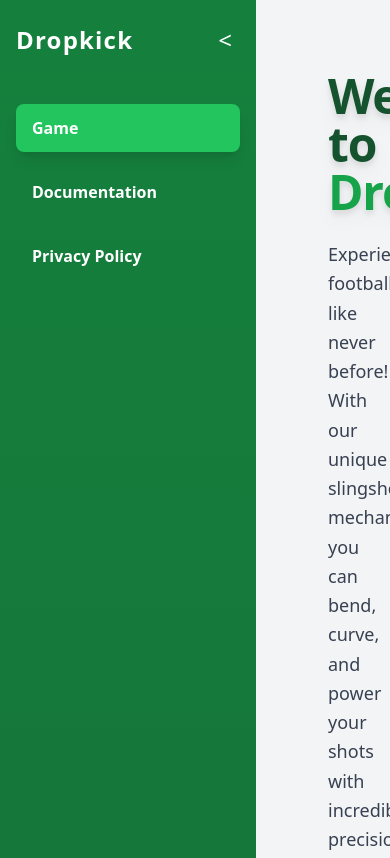
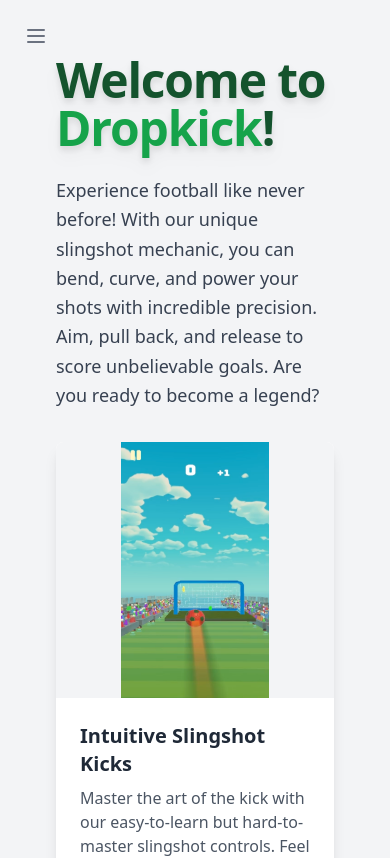
Before and after one commit to AVitrum/wobblepop-site, a React (Vite) app: page /#/game in a window 390 px wide. Shown: the top 858 px of the page. Built offline with nearby package versions, Linux system fonts and the light colour scheme.

Commit message:
feat: fixed ui for mobile version

```diff
--- a/src/App.tsx
+++ b/src/App.tsx
@@ -1,3 +1,4 @@
+import { useState } from 'react';
 import { Routes, Route, Navigate } from 'react-router-dom';
 import Sidebar from './components/Sidebar';
 import GamePage from './pages/GamePage';
@@ -5,10 +6,21 @@ import DocumentationPage from './pages/Documentation';
 import PdfPage from './pages/PdfPage';
 
 export default function App() {
+    const [sidebarOpen, setSidebarOpen] = useState(false);
+
     return (
         <div className="flex min-h-screen bg-gray-100">
-            <Sidebar />
-            <main className="flex-1 overflow-y-auto p-8">
+            <Sidebar isOpen={sidebarOpen} setIsOpen={setSidebarOpen} />
+            <main className="flex-1 overflow-y-auto p-4 sm:p-8 relative">
+                <button
+                    className="md:hidden p-2 rounded-md text-gray-500 hover:text-gray-600 hover:bg-gray-100 absolute top-4 left-4 z-10"
+                    onClick={() => setSidebarOpen(true)}
+                    aria-label="Open sidebar"
+                >
+                    <svg className="h-6 w-6" stroke="currentColor" fill="none" viewBox="0 0 24 24">
+                        <path strokeLinecap="round" strokeLinejoin="round" strokeWidth="2" d="M4 6h16M4 12h16M4 18h16" />
+                    </svg>
+                </button>
                 <Routes>
                     <Route path="/" element={<Navigate to="/game" replace />} />
                     <Route path="/game" element={<GamePage />} />
--- a/src/components/Sidebar.tsx
+++ b/src/components/Sidebar.tsx
@@ -1,9 +1,11 @@
-import { useState } from 'react';
 import { NavLink } from 'react-router-dom';
 
-export default function Sidebar() {
-    const [collapsed, setCollapsed] = useState(false);
+interface SidebarProps {
+    isOpen: boolean;
+    setIsOpen: (isOpen: boolean) => void;
+}
 
+export default function Sidebar({ isOpen, setIsOpen }: SidebarProps) {
     const navItems = [
         { to: '/game', label: 'Game' },
         { to: '/docs', label: 'Documentation' },
@@ -11,20 +13,27 @@ export default function Sidebar() {
     ];
 
     return (
+        <>
+            {/* Backdrop for mobile */}
+            {isOpen && (
+                <div
+                    className="fixed inset-0 bg-black opacity-50 z-20 md:hidden"
+                    onClick={() => setIsOpen(false)}
+                ></div>
+            )}
             <nav
-            className={`bg-gradient-to-b from-green-700 to-green-900 text-white min-h-screen p-4 flex flex-col transition-all duration-300 ease-in-out
-      ${collapsed ? 'w-20' : 'w-64'}`}
+                className={`bg-gradient-to-b from-green-700 to-green-900 text-white min-h-screen p-4 flex flex-col transition-transform duration-300 ease-in-out
+        fixed md:relative inset-y-0 left-0 z-30
+      ${isOpen ? 'translate-x-0' : '-translate-x-full'} md:translate-x-0 w-64`}
             >
                 <div className="flex items-center justify-between mb-10">
-                {!collapsed && (
                     <h2 className="text-2xl font-bold tracking-wider select-none">Dropkick</h2>
-                )}
                     <button
-                    className="p-2 rounded-full hover:bg-green-600 focus:outline-none focus:ring-2 focus:ring-green-400"
-                    onClick={() => setCollapsed(c => !c)}
-                    aria-label={collapsed ? 'Expand sidebar' : 'Collapse sidebar'}
+                        className="p-2 rounded-full hover:bg-green-600 focus:outline-none focus:ring-2 focus:ring-green-400 md:hidden"
+                        onClick={() => setIsOpen(false)}
+                        aria-label="Close sidebar"
                     >
-                    <span className="text-2xl">{collapsed ? '>' : '<'}</span>
+                        <span className="text-2xl">&times;</span>
                     </button>
                 </div>
 
@@ -33,25 +42,25 @@ export default function Sidebar() {
                         <li key={to}>
                             <NavLink
                                 to={to}
+                                onClick={() => setIsOpen(false)}
                                 className={({ isActive }) =>
                                     `cursor-pointer rounded-lg px-4 py-3 font-semibold transition-all duration-200 flex items-center gap-4
-                                ${collapsed ? 'justify-center' : ''}
                                 ${isActive
                                         ? 'bg-green-500 shadow-lg text-white'
                                         : 'hover:bg-green-800 hover:translate-x-1'
                                     }`
                                 }
                             >
-                            <span className={collapsed ? 'text-2xl' : 'hidden'}>{label.charAt(0)}</span>
-                            <span className={collapsed ? 'hidden' : 'block'}>{label}</span>
+                                <span>{label}</span>
                             </NavLink>
                         </li>
                     ))}
                 </ul>
 
-            <footer className={`mt-auto text-xs text-green-300 select-none ${collapsed ? 'hidden' : ''}`}>
+                <footer className="mt-auto text-xs text-green-300 select-none">
                     © 2025 Dropkick Studios
                 </footer>
             </nav>
+        </>
     );
 }
```
Lines whose indentation alone changed are shown as unchanged.
